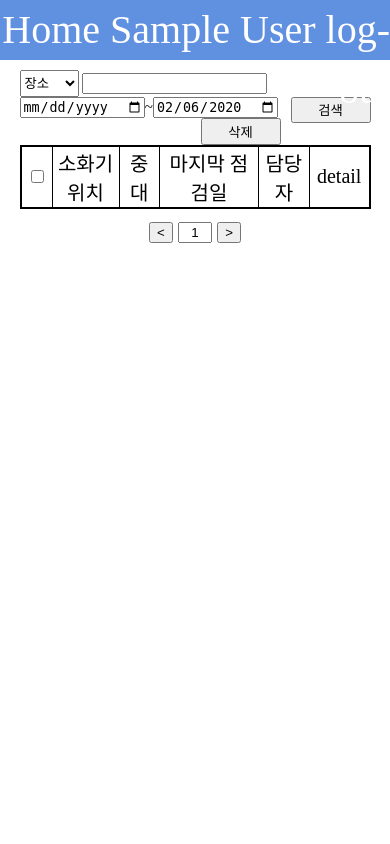
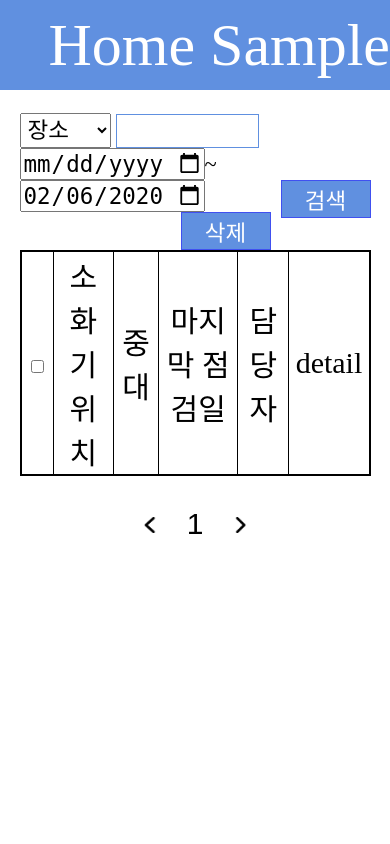
Before and after one commit to simkyuwon/Django, a Django app: page /inspectionlist/ in a window 390 px wide; the page is wider, and only the part inside the window is pictured. Run offline with Django 3.2, Linux system fonts and the light colour scheme; the visitor is signed in with stand-in values (Sample User, id 1); data that the repository does not hold is empty; some libraries are stand-ins or nearby versions.

Commit message:
modify UI

```diff
--- a/myHome/static/css/style.css
+++ b/myHome/static/css/style.css
@@ -2,6 +2,16 @@ html, body {
 	margin : 0;
 	padding : 0;
 	height : 100%;
+	font-size : 10px;
+}
+
+@media ( max-width : 1023px ){
+	html, body {
+		margin : 0;
+		padding : 0;
+		height : 100%;
+		font-size : 15px;
+	}
 }
 
 a,a:visited,a:hover,a:focus,a:active {
@@ -11,48 +21,62 @@ a,a:visited,a:hover,a:focus,a:active {
 
 .top-menu {
 	width : 100%;
-	height : 60px;
-	line-height : 60px;
+	height : 1.5em;
+	line-height : 1.5em;
 	padding-right : 1em;
 	left : 0px;
 	top : 0px;
 	text-align : right;
 	background-color: #6090E0;
-	font-size : 40px;
+	font-size : 4em;
 	color : #FFFFFF;
 }
 
 .error-text {
-	font-size : 20px;
+	font-size : 2em;
 	color : #FF0000;
-	margin-top : 10px;
+	margin-top : 1em;
+	text-align : center;
 }
 
 .container {
 	width : 50%;
-	margin : 30% auto;
-	padding : 10px;
-	border : 5px solid #6090E0;
-	border-radius 10px;
-	font-size : 20px;
+	margin : 30% 25% 0px;
+	padding : 1em;
+	border : 0.3em solid #6090E0;
+	font-size : 2em;
 	text-align : center;
 	font-color : #6090E0;
 }
 
+@media ( max-width : 1023px ){
+	.container {
+		width : 70%;
+		margin : 30% 15% 0px;
+		padding : 1em;
+		border : 0.3em solid #6090E0;
+		font-size : 2em;
+		text-align : center;
+		font-color : #6090E0;
+	}
+}
+
 .form-main {
 	height : 50%;
-	margin-top : 20px;
+	margin-top : 2em;
 }
 
 .form-line {
 	width : 100%;
-	margin : 10px 0px;
+	margin : 1em 0px;
+	font-size : 1em;
 	vertical-align : middle;
 	padding : auto;
 }
 
 .form-text {
 	width : 35%;
+	font-size : 1em;
 	text-align : right;
 	float : left;
 	height : 1.5em;
@@ -60,23 +84,36 @@ a,a:visited,a:hover,a:focus,a:active {
 
 .form-input {
 	width : 45%;
+	font-size : 1em;
 	height : 1.5em;
 	border : #6090E0 1.5px solid;
 }
 
 .submit-btn {
-	width : 6em;
-	height : 2em;
+	width : 4em;
+	padding : 2px;
+	font-size : 1em;
+	border : 1.5px solid #4050F0;
+	background : #6090E0;
+	color : #FFFFFF;
 }
 
 .select-box {
-	height : 2em;
+	padding : 3px;
+	font-size : 1em;
+}
+
+.text-box {
+	border : 1.5px solid #6090E0;
+	padding : 3px;
+	width : 6em;
+	font-size : 1em;
 }
 
 .not-login-main {
 	height : 100%;
 	padding : 30% 0%;
-	font-size : 50px;
+	font-size : 5em;
 	text-align : center;
 	color : #FF4020;
 }
@@ -92,15 +129,16 @@ a,a:visited,a:hover,a:focus,a:active {
 }
 
 .search {
-	font-size : 15px;
-	margin : 10px 5%;
+	font-size : 1.5em;
+	height : 1.5em;
+	margin : 1em 5%;
 }
 
 .list {
 	width : 90%;
-	font-size : 20px;
+	font-size : 2em;
 	text-align : center;
-	margin : 10px auto;
+	margin : 1em auto;
 }
 
 .list-table {
@@ -112,7 +150,20 @@ a,a:visited,a:hover,a:focus,a:active {
 .page-select {
 	width : 100%;
 	display : inline-block;
-	margin-top : 10px;
+	margin-top : 1em;
+}
+
+.page-button {
+	padding : 1px 0px;
+	 width: 1em;
+}
+
+.page-text{
+	font-size : 1em;
+	text-align : center;
+	width : 2em;
+	padding : 1px;
+	border : 0px;
 }
 
 td {
@@ -126,7 +177,7 @@ td.qr {
 }
 
 .inspection-main {
-	font-size : 20px;
+	font-size : 2em;
 	color : #000000;
 }
 
--- a/myHome/templates/inspectionlist.html
+++ b/myHome/templates/inspectionlist.html
@@ -17,12 +17,7 @@
 	function submitDetail(id){
 		var newForm = $('<form method="post">{% csrf_token %}</form>');
 		newForm.attr("action","/updateinspectiondate/"+id);
-		if($('#action'+id).val() == ''){
-			newForm.append($('<input/>',{type:'hidden', name:'action', value:"확인"}));
-		}
-		else{
-			newForm.append($('<input/>',{type:'hidden', name:'action', value:$('#action'+id).val()}));
-		}
+		newForm.append($('<input/>',{type:'hidden', name:'action', value:$('#action'+id).val()}));
 		newForm.appendTo('body');
 		newForm.submit();
 	}
@@ -79,7 +74,7 @@
 			}
 		});
 
-		$("#end").val(new Date().toISOString().substring(0,10));
+		$("input[name=end]").val(new Date().toISOString().substring(0,10));
 	});
 </script>
 <div class="top-menu">
@@ -91,8 +86,8 @@
 			<option value="place">장소</option>
 			<option value="mainInspector">담당자</option>
 		</select>
-		<input type="text" name="search" value={{search}}>
-		<input type="date" name="start">~<input type="date" name="end" id="end">
+		<input type="text" name="search" class="text-box" value={{search}}>
+		<input type="date" name="start" style="font-size:1em; width:8em">~<input type="date" name="end" style="font-size:1em; width:8em">
 		<input class="submit-btn" style="float:right" type="submit" id="search-submit" value="검색">
 		{% if user.is_admin %}
 			<input class="submit-btn" style="float:right; margin-right:10px" type="submit" name="delete" value="삭제">
@@ -142,14 +137,14 @@
 			{% endfor %}
 		</table>
 		<div class="page-select">
-			<input id="down" type="button" value="<">
-			<input type="text" name="pagenumber" id="pgnum" style="text-align:center; width:2em" value=
+			<input id="down" type="image" class="page-button" src="{% static "/img/left.png" %}">
+			<input type="text" name="pagenumber" id="pgnum" class="page-text" value=
 			{% if pageNumber %}
 				{{pageNumber}}
 			{% else %}
 				1
 			{% endif %}>
-			<input id="up" type="button" value=">">
+			<input id="up" type="image" class="page-button" src="{% static "/img/right.png" %}">
 		</div>
 	</div>
 </form>
--- a/myHome/templates/login.html
+++ b/myHome/templates/login.html
@@ -14,7 +14,7 @@
 		<div class="form-line"><div class="form-text">비밀번호</div><input class="form-input" name="password" type="password"></div>
 		<input type="submit" class="submit-btn" value="login">
 		<br>
-		<div class="error-text">{{error}}</div>
 	</form>
 </div>
+<div class="error-text">{{error}}</div>
 {% endblock content %}
--- a/myHome/templates/signup.html
+++ b/myHome/templates/signup.html
@@ -24,6 +24,6 @@
 		</div>
 		<input class="submit-btn" type="submit" value="sign up"/>
 	</form>
-	<div class="error-text">{{error}}</div>
 </div>
+<div class="error-text">{{error}}</div>
 {% endblock content %}
--- a/myHome/views.py
+++ b/myHome/views.py
@@ -46,6 +46,8 @@ def list(request, *args, **kwargs):
 			fireExtinguisherList = fireExtinguisherList.filter(company = user.company)
 		if getSort:
 			fireExtinguisherList = fireExtinguisherList.order_by(getSort)
+		else:
+			fireExtinguisherList = fireExtinguisherList.order_by("place")
 		pageSize = 20
 		maxPageNumber = int(fireExtinguisherList.count()/pageSize)
 		if fireExtinguisherList.count()%pageSize:
--- a/myWeb/settings.py
+++ b/myWeb/settings.py
@@ -111,10 +111,12 @@ TIME_ZONE = 'Asia/Seoul'
 
 USE_I18N = True
 
-USE_L10N = True
+USE_L10N = False
 
 USE_TZ = True
 
+DATE_FORMAT = 'Y-m-d'
+DATETIME_FORMAT ='Y-m-d H:i'
 
 # Static files (CSS, JavaScript, Images)
 # https://docs.djangoproject.com/en/3.0/howto/static-files/
```
Also changed, not shown: myHome/templates/list.html (+6 -6 lines), myHome/templates/qrreader.html (+13 -2 lines), myHome/templates/userlist.html (+7 -5 lines), myHome/static/img/left.png (added), myHome/static/img/right.png (added).
